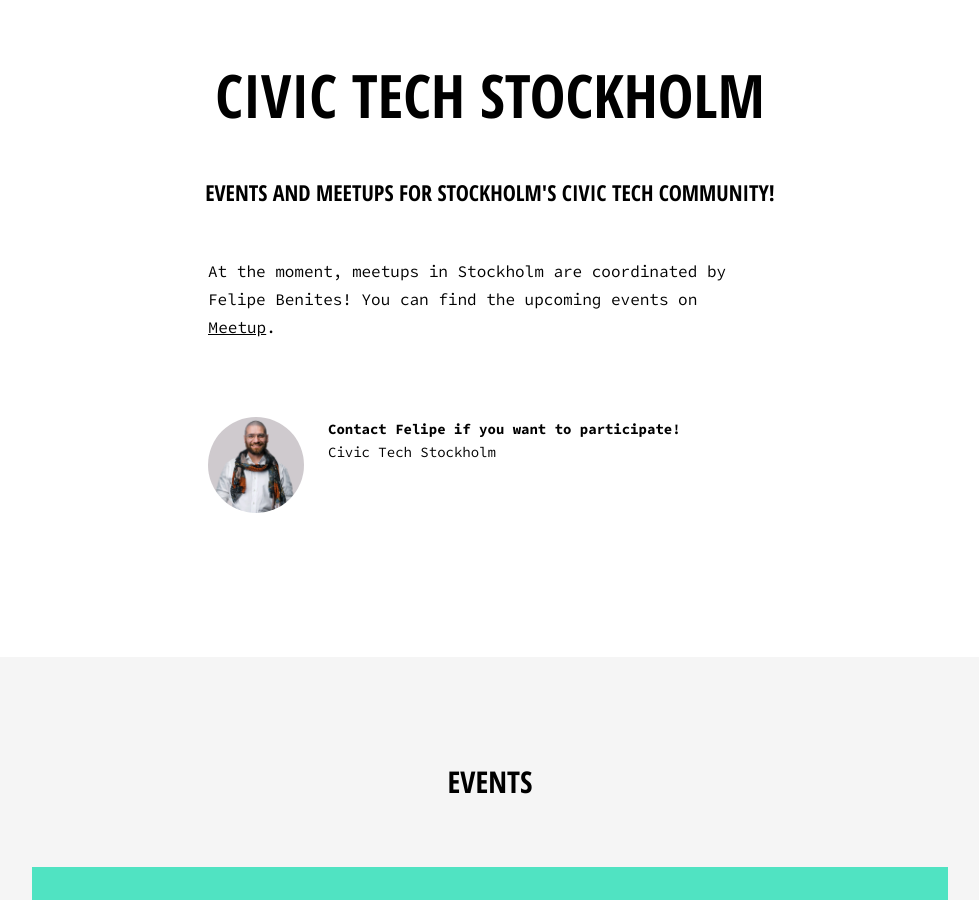
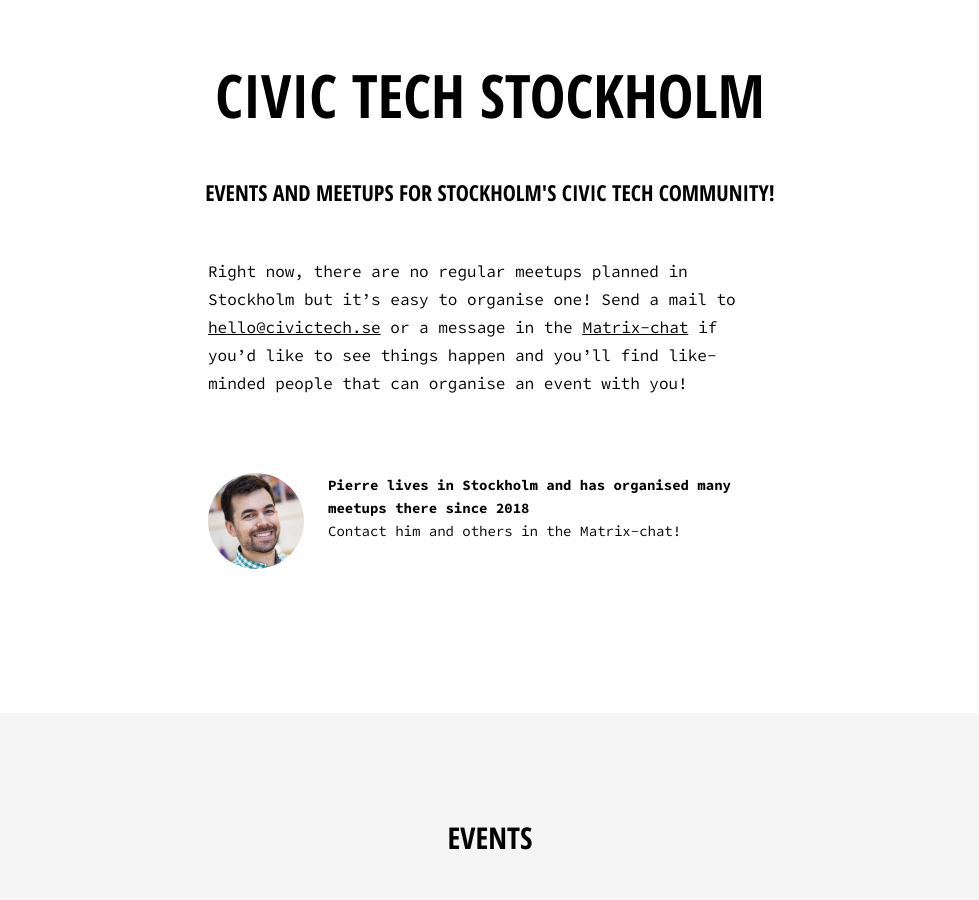
Before and after one commit to civictechsweden/civictech.se, a Jekyll site: the page built from _groups/stockholm-en.md, in a window 1280 px wide and 900 px high, scrolled down 404 px. Shown: the whole window, without its empty margins (150-1129 px from the left). Built offline with Jekyll 4.4.1, drawn with Linux system fonts in a browser that asks for light colours; comment, search, counter and statistics services are not loaded.

Commit message:
Remove link to dead meetup group

```diff
--- a/_groups/stockholm-en.md
+++ b/_groups/stockholm-en.md
@@ -6,9 +6,9 @@
 permalink: /en/stockholm/
 ingress-text: Events and meetups for Stockholm's Civic Tech community!
 contact:
-- name: Contact Felipe if you want to participate!
-  text: Civic Tech Stockholm
-  image: /uploads/felipe.jpg
+- name: Pierre lives in Stockholm and has organised many meetups there since 2018
+  text: Contact him and others in the Matrix-chat!
+  image: /uploads/pierre.jpg
 ---
 
-At the moment, meetups in Stockholm are coordinated by Felipe Benites! You can find the upcoming events on [Meetup](https://www.meetup.com/stockholm-civic-tech-meetup-group).
+Right now, there are no regular meetups planned in Stockholm but it's easy to organise one! Send a mail to [hello@civictech.se](mailto:hello@civictech.se) or a message in the [Matrix-chat](https://app.element.io/#/room/#civictechse:matrix.org) if you'd like to see things happen and you'll find like-minded people that can organise an event with you!
```
Also changed, not shown: Gemfile (+4 -5 lines), _events/valkommen-till-vart-forum.md (+0 -2 lines), _events/welcome-to-our-forum.md (+0 -2 lines), _groups/stockholm.md (+4 -4 lines), Gemfile.lock.
